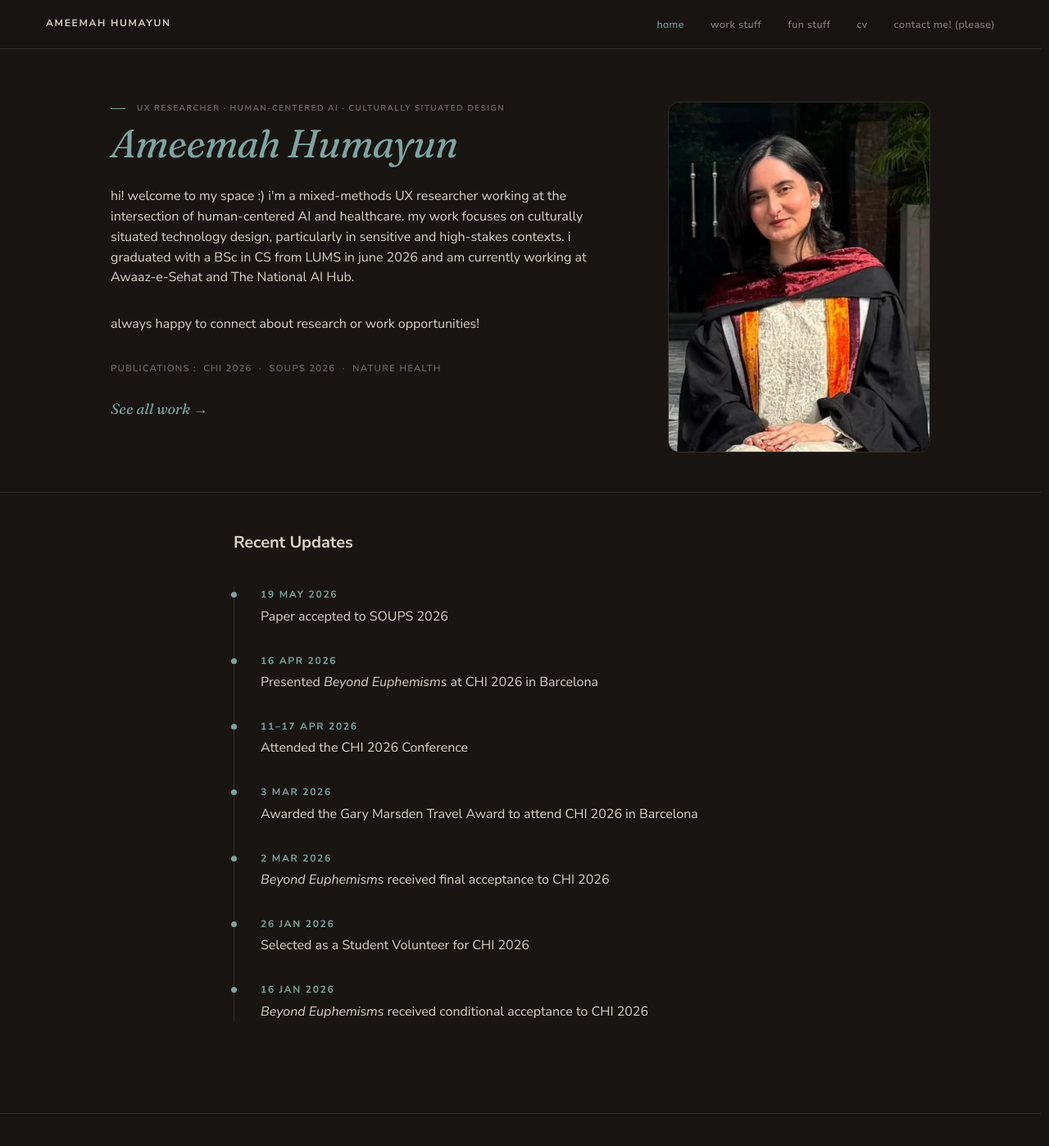
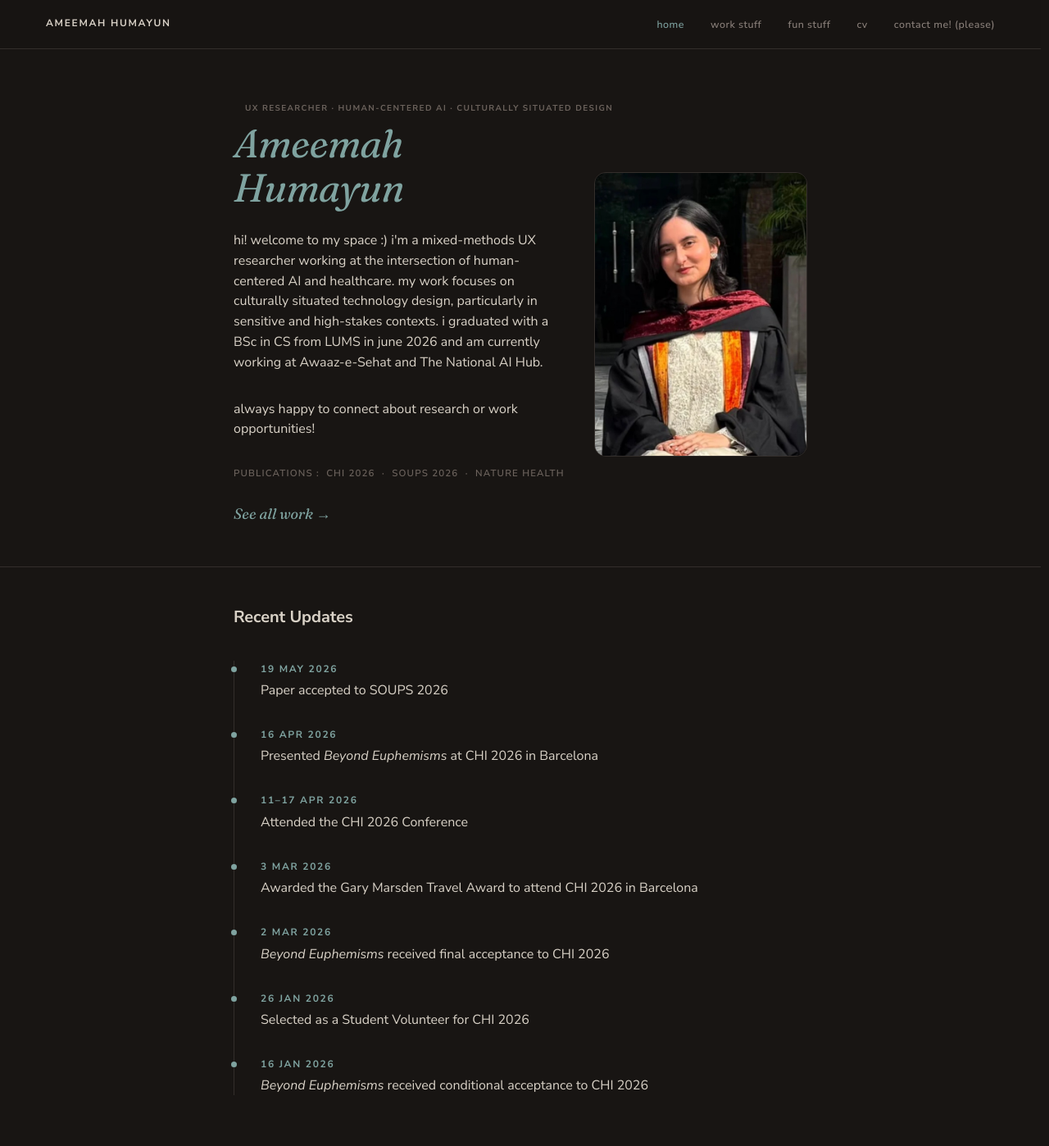
Before and after one commit to ameemahumayun/ameemahumayun.github.io, a Jekyll site: the page built from index.html, in a window 1280 px wide and 1400 px high. Shown: the whole window at 82% size. Built offline with Jekyll 4.4.1, drawn with Linux system fonts in a browser that asks for light colours.

Commit message:
Align hero with page content, fix avatar overflow bug
The hero was using the wide container while the rest of the page (e.g.
Recent Updates) uses the narrow one, so the intro text and section
content had different left margins. Reverts the hero to the shared
container width, and replaces the height-tracking flex-stretch avatar
(which fed back into itself and overflowed the viewport at in-between
widths) with a bounded viewport-relative clamp() size.

```diff
--- a/assets/css/components.css
+++ b/assets/css/components.css
@@ -657,15 +657,17 @@
 /* Homepage hero variant: a portrait sits beside the name/intro, in a
    rounded rectangle matching the source photo's proportions (not a circle).
    Drop your image at /assets/images/me.jpg — until then a placeholder shows.
-   Uses the wide container (not the prose-narrow default) so the extra
-   avatar column has room without squeezing the eyebrow onto two lines.
-   Flex (not grid) so align-items: stretch lets the avatar's height track
-   the intro text block's height — the portrait grows/shrinks with copy
-   length instead of sitting at a fixed size. */
+   Shares .hero__inner's default max-width (container-narrow) so the hero
+   lines up with the rest of the page's content (e.g. the Recent Updates
+   section below it) instead of drifting to its own wider margin.
+   The avatar's width is viewport-relative (clamp), not derived from the
+   text block's height — a height-tracking flex-stretch was tried but
+   caused a feedback loop (taller text -> taller/wider avatar -> less
+   room for text -> more wrapping -> ...) that overflowed the viewport
+   at in-between widths. */
 .hero--profile .hero__inner {
-  max-width: var(--container-wide);
   display: flex;
-  align-items: stretch;
+  align-items: center;
   gap: var(--space-4);
 }
 .hero__text { flex: 1 1 auto; min-width: 0; }
@@ -675,9 +677,8 @@
   letter-spacing: var(--tracking-wider);
 }
 .hero__avatar {
-  width: auto;
+  width: clamp(160px, 26vw, 260px);
   height: auto;
-  max-width: 320px;
   aspect-ratio: 600 / 802;
   border-radius: 14px;
   object-fit: cover;
```
